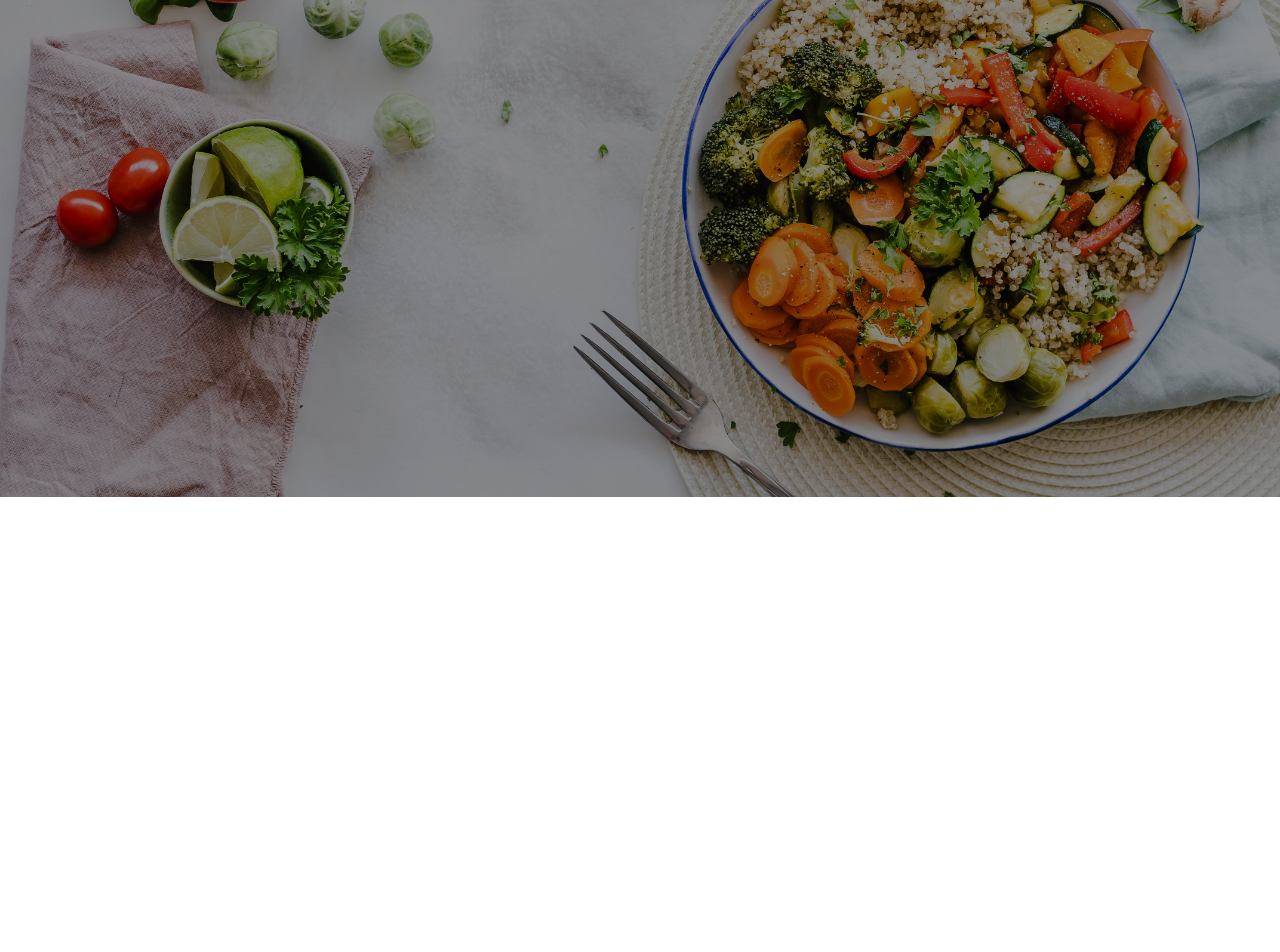
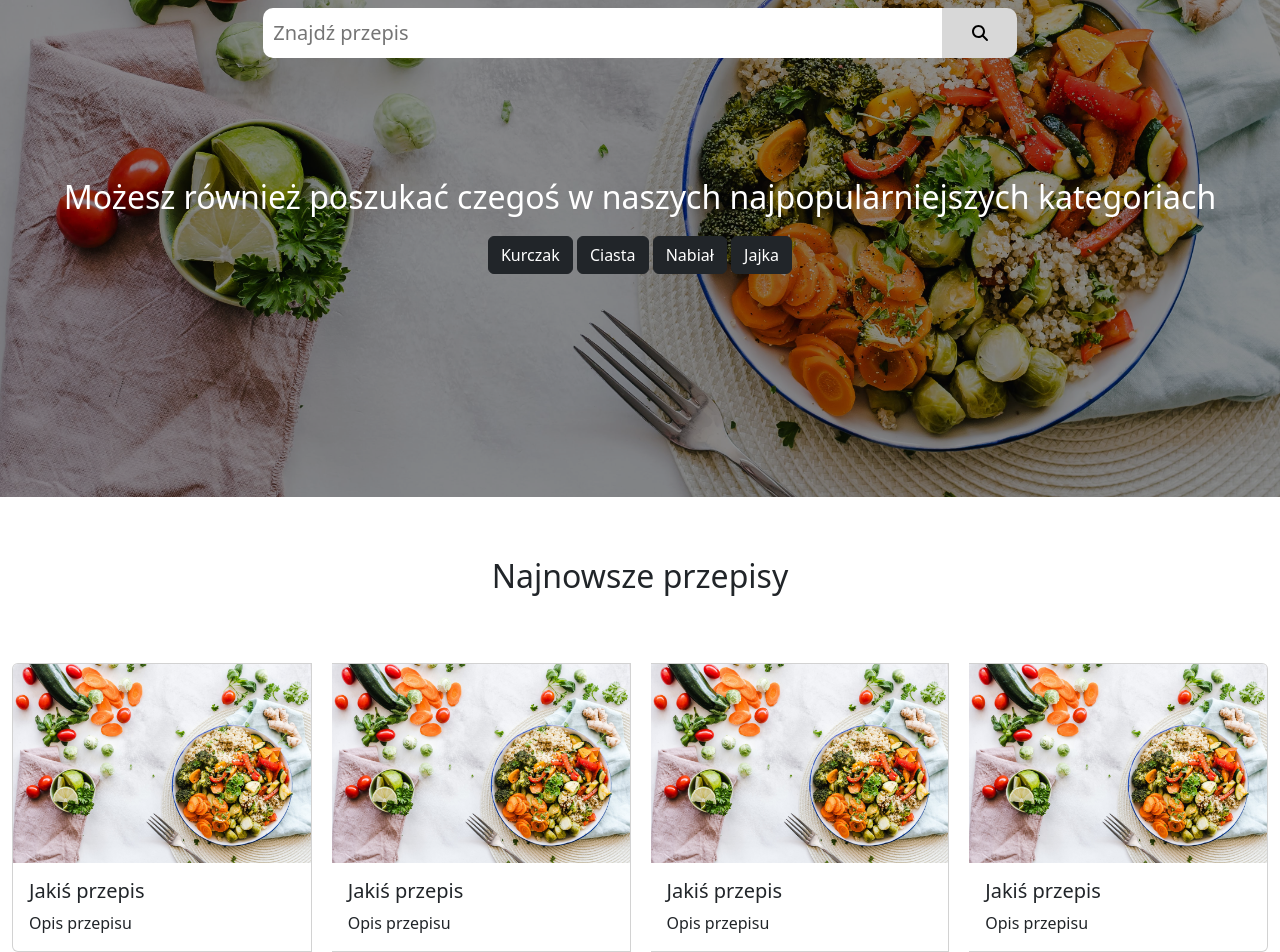
Before and after one commit to JakubCukrowski/Cookbook, a React (Create React App) app: page / in a window 1280 px wide. Shown: the part 303-1255 px from the top of the page. Before the commit the page ends 800 px from the top, so only its background shows below. Built offline with nearby package versions, Linux system fonts and the light colour scheme.

Commit message:
Few styles change, added newest recipes section

```diff
--- a/src/App.js
+++ b/src/App.js
@@ -1,5 +1,6 @@
 import { CustomNavbar } from "./components/Navbar";
 import { Hero } from "./components/Hero";
+import { NewestRecipes } from "./components/NewestRecipes/NewestRecipes";
 import 'bootstrap/dist/css/bootstrap.min.css';
 
 function App() {
@@ -8,6 +9,7 @@ function App() {
     <>
       <CustomNavbar />
       <Hero />
+      <NewestRecipes />
     </>
   )
 }
--- a/src/components/Hero.jsx
+++ b/src/components/Hero.jsx
@@ -1,11 +1,32 @@
 import React from "react";
 import { StyledHeroSection } from "../styles/HeroStyles/StyledHeroSection";
 import heroBackgroundImage from '../images/heroImage.jpg'
+import { StyledInput } from "../styles/HeroStyles/StyledInput";
+import { HeroFlexContainer } from "../styles/Containers";
+import { SearchBarContainer } from "../styles/HeroStyles/SearchBarContainer";
+import { FontAwesomeIcon } from "@fortawesome/react-fontawesome";
+import { faMagnifyingGlass } from "@fortawesome/free-solid-svg-icons";
+import {Button, Container } from "react-bootstrap";
 
 export const Hero = () => {
     return (
         <StyledHeroSection backgroundimage={heroBackgroundImage}>
+            <h1>Na co masz dzisiaj ochotę?</h1>
+            <HeroFlexContainer direction="column" justify="center" align="center" fluid>
+                <SearchBarContainer>
+                    <StyledInput type="text" placeholder="Znajdź przepis" name="searchbar"/>
+                    <Button><FontAwesomeIcon icon={faMagnifyingGlass}/></Button>
+                </SearchBarContainer>
 
+                <h2>Możesz również poszukać czegoś w naszych najpopularniejszych kategoriach</h2>
+
+                <Container>
+                    <Button variant="dark">Kurczak</Button>{' '}
+                    <Button variant="dark">Ciasta</Button>{' '}
+                    <Button variant="dark">Nabiał</Button>{' '}
+                    <Button variant="dark">Jajka</Button>{' '}
+                </Container>
+            </HeroFlexContainer>
         </StyledHeroSection>
     )
 }
--- /dev/null
+++ b/src/components/NewestRecipes/NewestRecipeCard.jsx
@@ -0,0 +1,19 @@
+import React from "react";
+import { Card } from "react-bootstrap";
+
+export const NewestRecipeCard = ({cardText, cardTitle, cardImage}) => {
+
+    return (
+        <>
+            <Card>
+                <Card.Img variant="top" src={cardImage} />
+                <Card.Body>
+                <Card.Title>{cardTitle}</Card.Title>
+                <Card.Text>
+                    {cardText}
+                </Card.Text>
+                </Card.Body>
+            </Card>
+        </>
+    )
+}
--- /dev/null
+++ b/src/components/NewestRecipes/NewestRecipes.jsx
@@ -0,0 +1,20 @@
+import React from "react";
+import {Container } from "react-bootstrap";
+import { NewestRecipeCard } from "./NewestRecipeCard";
+import { StyledCardGroupContainer } from "../../styles/Containers";
+import image from '../../images/heroImage.jpg'
+
+export const NewestRecipes = () => {
+
+    return (
+        <Container fluid>
+            <h2 style={{textAlign: "center", padding: 60}}>Najnowsze przepisy</h2>
+            <StyledCardGroupContainer>
+                <NewestRecipeCard cardTitle="Jakiś przepis" cardText="Opis przepisu" cardImage={image}/>
+                <NewestRecipeCard cardTitle="Jakiś przepis" cardText="Opis przepisu" cardImage={image}/>
+                <NewestRecipeCard cardTitle="Jakiś przepis" cardText="Opis przepisu" cardImage={image}/>
+                <NewestRecipeCard cardTitle="Jakiś przepis" cardText="Opis przepisu" cardImage={image}/>
+            </StyledCardGroupContainer>
+        </Container>
+    )
+}
--- /dev/null
+++ b/src/styles/Containers.js
@@ -0,0 +1,30 @@
+import styled from "styled-components";
+import { Container, CardGroup } from "react-bootstrap";
+
+export const FlexContainer = styled(Container)`
+    display: flex;
+    flex-direction: ${props => props.direction};
+    justify-content: ${props => props.justify};
+    align-items: ${props => props.align};
+
+`
+
+export const HeroFlexContainer = styled(FlexContainer)`
+    position: relative;
+    z-index: 100;
+    padding-top: 2rem;
+    text-align: center;
+
+    h2 {
+        color: white;
+    }
+`
+
+export const StyledCardGroupContainer = styled(CardGroup)`
+    @media (min-width: 576px) {
+        width: 100%;
+        display: flex;
+        gap: 20px;
+        align-items: center;
+    }
+`
--- /dev/null
+++ b/src/styles/HeroStyles/SearchBarContainer.js
@@ -0,0 +1,26 @@
+import styled from "styled-components";
+
+export const SearchBarContainer = styled.div`
+    display: flex;
+    justify-content: center;
+    align-items: center;
+    width: 80%;
+    position: relative;
+    height: 50px;
+    margin-bottom: 120px;
+
+    @media (min-width: 766px) {
+        width: 60%;
+    }
+
+    button {
+        border-radius: 0;
+        border-top-right-radius: 10px;
+        border-bottom-right-radius: 10px;
+        background-color: #d8d8d8;
+        color: black;
+        border: none;
+        height: 100%;
+        width: 80px;
+    }
+`
--- a/src/styles/HeroStyles/StyledHeroSection.js
+++ b/src/styles/HeroStyles/StyledHeroSection.js
@@ -7,6 +7,10 @@ export const StyledHeroSection = styled.section`
     background-attachment: scroll;
     background-size: cover;
     position: relative;
+    display: flex;
+    flex-direction: column;
+    justify-content: center;
+    align-items: center;
 
     &::after {
         content: "";
@@ -17,4 +21,14 @@ export const StyledHeroSection = styled.section`
         height: 100%;
         background-color: rgba(0, 0, 0, 0.45);
     }
+
+    h1 {
+        color: white;
+        position: relative;
+        z-index: 100;
+    }
+
+    h2 {
+        margin-bottom: 20px;
+    }
 `
--- /dev/null
+++ b/src/styles/HeroStyles/StyledInput.js
@@ -0,0 +1,12 @@
+import styled from "styled-components";
+
+export const StyledInput = styled.input`
+    width: 100%;
+    margin: 0 auto;
+    padding: 10px;
+    border-radius: 0;
+    border-top-left-radius: 10px;
+    border-bottom-left-radius: 10px;
+    border: none;
+    font-size: 20px;
+`
```
